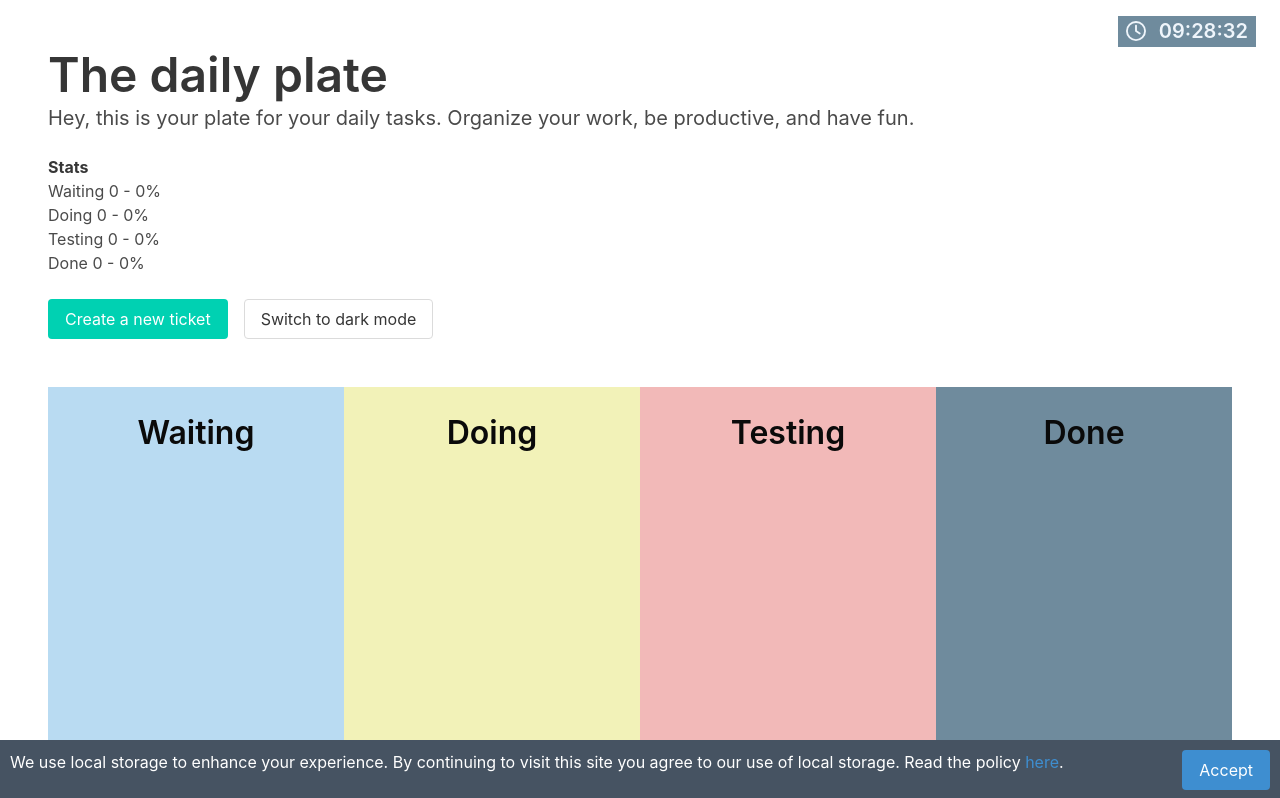
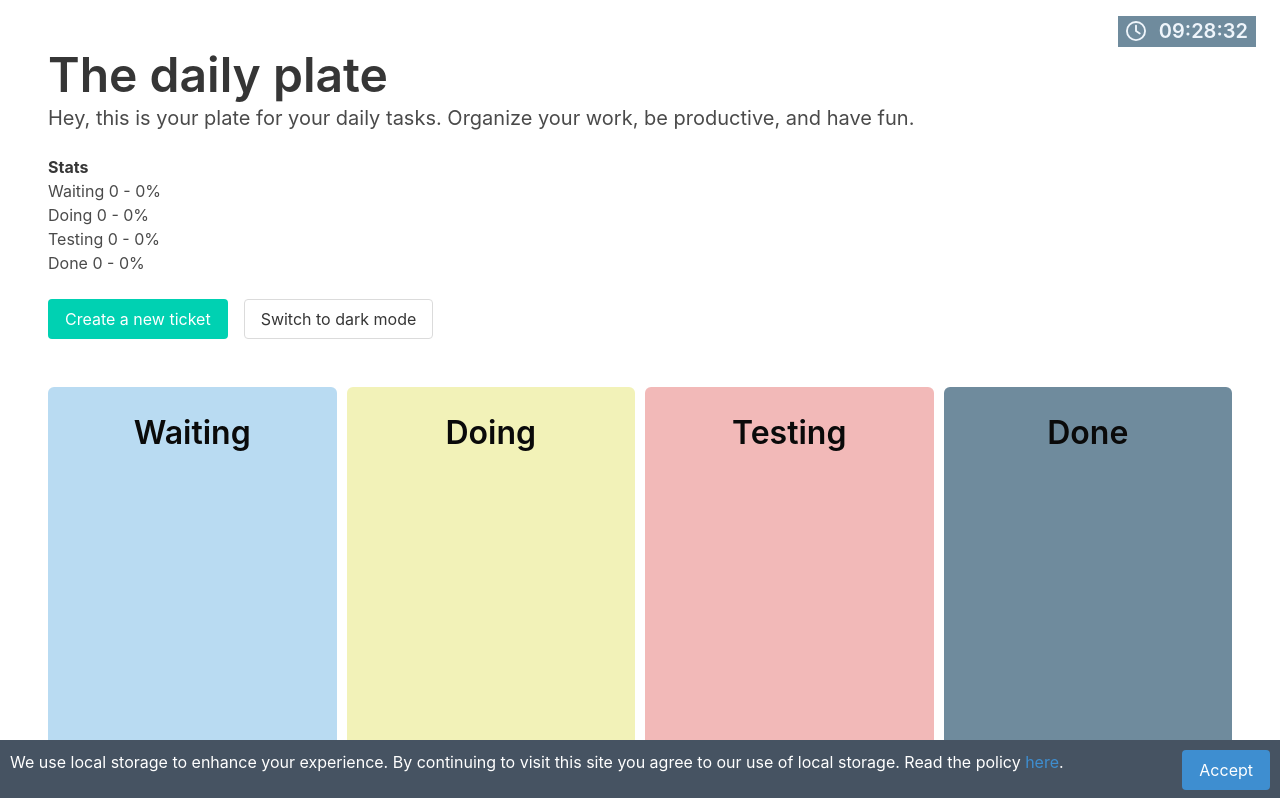
Before and after one commit to pas-gitvn/daily-plate, a React (Create React App) app: page / in a window 1280 px wide. Shown: the top 798 px of the page. Built offline with nearby package versions, Linux system fonts and the light colour scheme.

Commit message:
update ticket and grid styling

```diff
--- a/src/App.scss
+++ b/src/App.scss
@@ -30,10 +30,18 @@ blockquote {
   &.dragging .button {
     background: rgba(255, 255, 255, 0.3);
   }
+  &:first-of-type {
+    margin-top: 28px;
+  }
+  &:not(:last-child) {
+    margin-bottom: 12px;
+  }
 }
 
 .grid__column {
   word-break: break-word;
+  margin-bottom: 10px;
+  border-radius: 6px;
   &.over {
     filter: brightness(85%);
     transition: 0.3s;
@@ -104,6 +112,16 @@ blockquote {
   .toogle-dark {
     margin-left: 1rem;
   }
+
+  .grid__column {
+    margin: 0 5px;
+    &:first-child {
+      margin-left: 0;
+    }
+    &:last-child {
+      margin-right: 0;
+    }
+  }
 }
 
 @media screen and (min-width: 1024px) {
--- a/src/App.tsx
+++ b/src/App.tsx
@@ -51,12 +51,11 @@ const App = () => {
     if (isEditingTicket) {
       const updatedTickets = tickets.map((ticket) => {
         if (ticket.id === editingTicketId) {
-          let newTicket = {
+          return {
             ...ticket,
             title: title,
             content: content,
-          };
-          return newTicket;
+          }
         }
         return ticket;
       });
@@ -74,12 +73,11 @@ const App = () => {
 
   const updateTicketsColumnsIds = (ticketId:number, columnId:number) => {
     const updatedTickets = tickets.map((ticket) => {
-      if (ticket.id === ticketId && !!columnId !== false) {
-        let newTicket = {
+      if (ticket.id === ticketId && !!columnId) {
+        return {
           ...ticket,
           columnId: columnId,
-        };
-        return newTicket;
+        }
       }
       return ticket;
     });
@@ -111,7 +109,7 @@ const App = () => {
   }
 
   useEffect(() => {
-    let value = null;
+    let value;
     let gdprAccepted = !!localStorage.getItem('gdpr:accepted');
     setIsGdprAccepted(gdprAccepted);
 
@@ -119,7 +117,7 @@ const App = () => {
       if(!value) {
         setIsLoading(false);
         return;
-      };
+      }
 
       setTickets(JSON.parse(value));
       setIsLoading(false);
--- a/src/components/grid/GridColumn.tsx
+++ b/src/components/grid/GridColumn.tsx
@@ -35,7 +35,7 @@ const GridColumn = (props:AProps) => {
         onDragEnter={props.onDragEnter}
         onDragLeave={props.onDragLeave}
       >
-        <h3 className="title is-3 mt-4 has-text-centered has-text-black is-unselectable">{props.name}</h3>
+        <h3 className="title is-3 mt-4 mb-4 has-text-centered has-text-black is-unselectable">{props.name}</h3>
         {filteredTickets.map((ticket) => (
           <Ticket key={ticket.id} id={ticket.id} onEdit={props.onEditTicket} onDragStart={props.onDragStart} onDragEnd={props.onDragEnd} title={ticket.title} content={ticket.content} />
         ))}
--- a/src/components/ticket/Ticket.module.css
+++ b/src/components/ticket/Ticket.module.scss
@@ -26,3 +26,18 @@
   border-top-left-radius: 0;
   border-top-right-radius: 0;
 }
+
+.ticket__number {
+  position: relative;
+  padding-left: 16px;
+  &:before {
+    content: '';
+    position: absolute;
+    top: calc(50% - 4px);
+    left: 0;
+    width: 8px;
+    height: 8px;
+    background: #ccc;
+    transform: rotate(45deg);
+  }
+}
--- a/src/components/ticket/Ticket.tsx
+++ b/src/components/ticket/Ticket.tsx
@@ -3,7 +3,7 @@ import { FontAwesomeIcon } from '@fortawesome/react-fontawesome'
 import { faEdit } from '@fortawesome/free-regular-svg-icons'
 
 
-import styles from './Ticket.module.css';
+import styles from './Ticket.module.scss';
 
 type Props = {
   onDragStart: (ticketId:number) => (e: React.DragEvent<HTMLDivElement>) => void,
@@ -39,7 +39,7 @@ const Ticket = (props: Props) => {
       <span className={`icon ${styles.edit}`} onClick={handleEdit}>
         <FontAwesomeIcon icon={faEdit} />
       </span>
-      <span>Ticket {props.id}</span>
+      <span className={styles.ticket__number}>Ticket {props.id}</span>
       <p className='is-size-5'> {props.title}</p>
 
       <span className={`button is-light ${styles['toggle-content']}`} onClick={handleOnClick}>{detailsIcon}</span>
```
